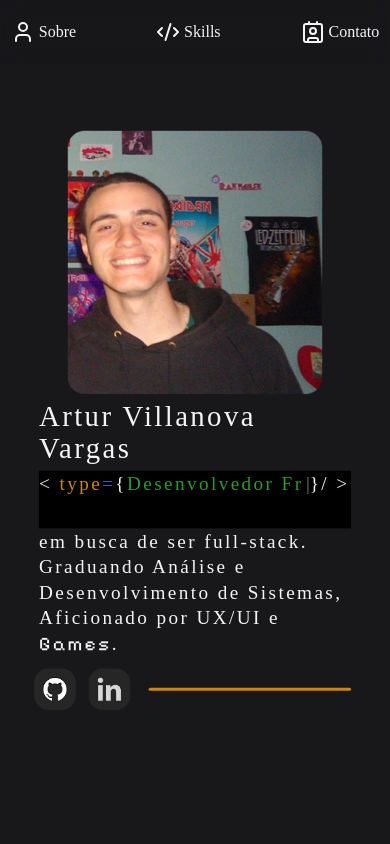
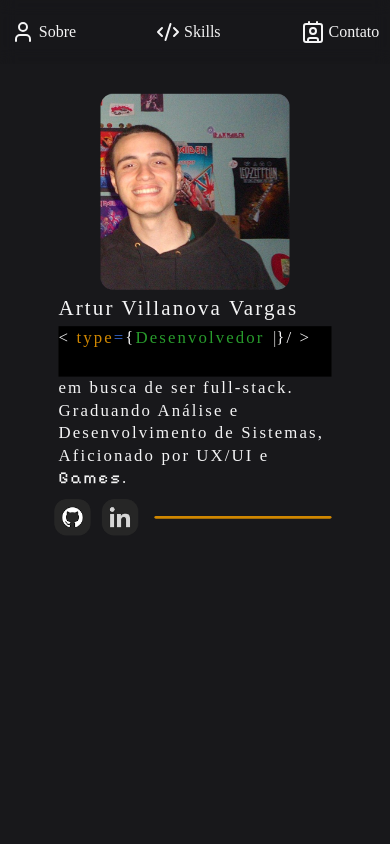
Before and after one commit to arturvrgs/portfolio, a React (Vite) app: page / in a window 390 px wide. Shown: the top 844 px of the page. Built offline with nearby package versions, Linux system fonts and the light colour scheme; a web font is replaced by a local one.

Commit message:
fix mobile query

```diff
--- a/src/components/About.jsx
+++ b/src/components/About.jsx
@@ -12,19 +12,19 @@ function About() {
     })
 
   return (
-    <section className="lg:flex justify-center items-center mt-[15%] tracking-[3px] gap-5 scale-80">
+    <section className="lg:flex justify-center items-center lg:mt-[15%] tracking-[3px] gap-5 scale-70 lg:scale-80">
       <motion.div
           initial={{ opacity: 0, x: -30 }}
           whileInView={{ opacity: 1, x: 0, transition: { duration: 0.7 } }}
           viewport={{once: true}}
-          className="flex justify-center "
+          className="flex justify-center"
       >
-        <img src={photo} />
+        <img className="h-70 lg:h-80" src={photo} />
         </motion.div>
       <div className="lg:w-[575px] flex flex-col gap-5 ">
         <div className="text-zinc-100">
 
-          <h1 className="text-4xl mb-2 mt-2">Artur Villanova Vargas</h1>
+          <h1 className="text-3xl lg:text-left lg:text-4xl mb-2 mt-2">Artur Villanova Vargas</h1>
           <h2 className="text-2xl bg-black h-18 lg:h-auto">
             <span>{'<'}</span>
             <span className="text-[#D08700]"> type</span>
--- a/src/components/Skills.jsx
+++ b/src/components/Skills.jsx
@@ -108,7 +108,7 @@ function Skills() {
                     className="flex flex-col items-center gap-3 font-medium"
                     key={i}
                   >
-                    <img className="h-17 grayscale-25" src={item.skillIcon} />
+                    <img className="lg:h-17 grayscale-25" src={item.skillIcon} />
                     <p className="text-[13px] font-medium tracking-normal text-zinc-300">
                       {item.skillName}
                     </p>
@@ -129,7 +129,7 @@ function Skills() {
                     className="flex flex-col items-center gap-3 font-medium"
                     key={i}
                   >
-                    <img className="h-17 grayscale-25" src={item.skillIcon} />
+                    <img className="lg:h-17 grayscale-25" src={item.skillIcon} />
                     <p className="text-[13px] font-medium tracking-normal text-zinc-300">
                       {item.skillName}
                     </p>
```
